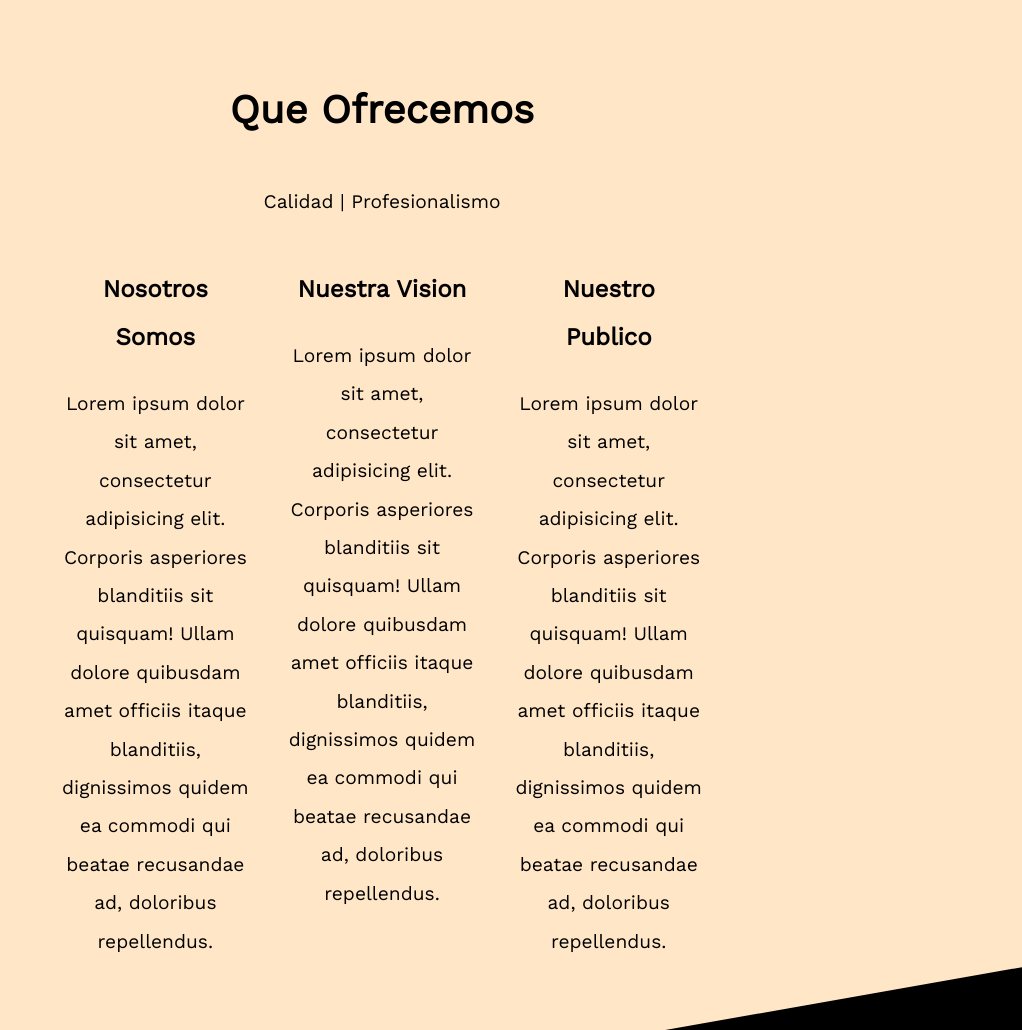
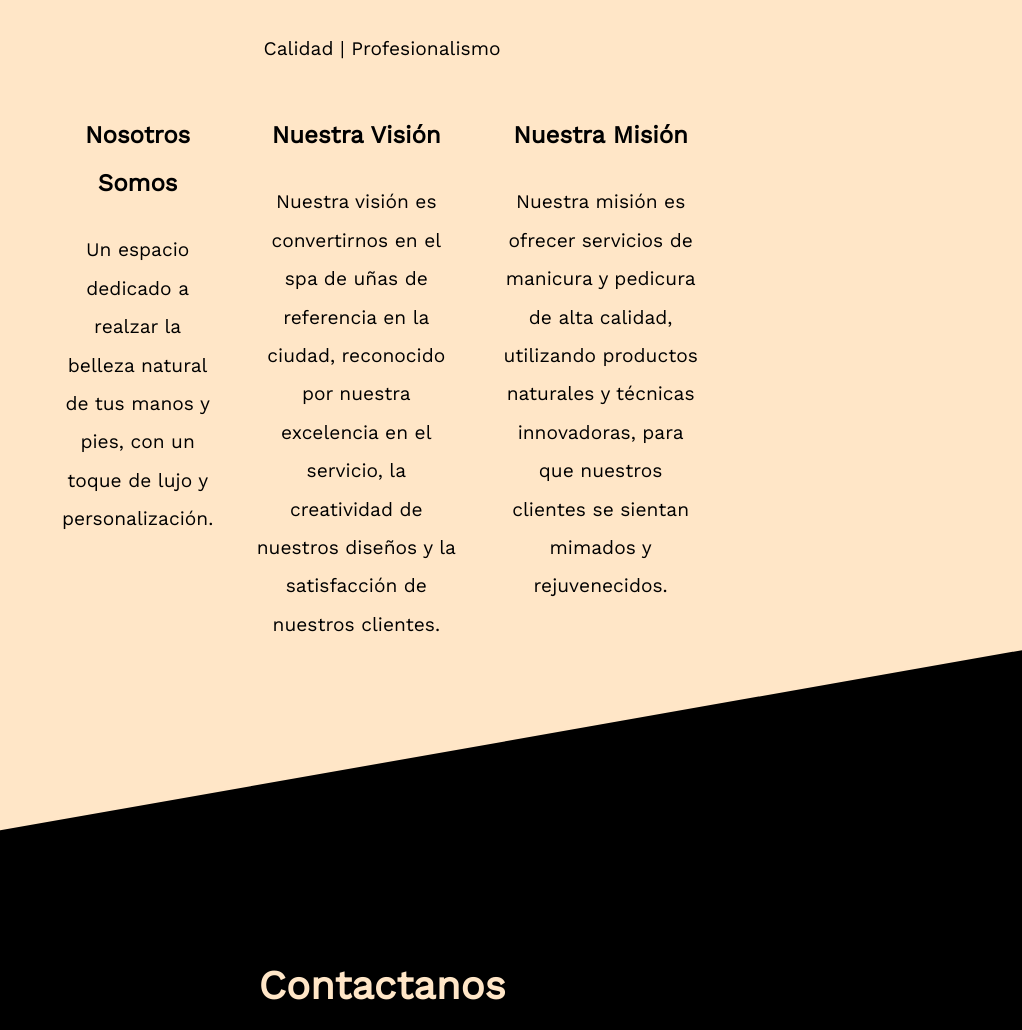
Before and after one commit to carrasco974/ungle.github.io, a plain HTML site: page index.html in a window 1280 px wide. Shown: the part 2620-3650 px from the top of the page, without its empty margins (258-1280 px from the left). Drawn offline with nearby package versions, Linux system fonts and the light colour scheme; a web font is replaced by a local one.

Commit message:
Add files via upload

```diff
--- a/index.html
+++ b/index.html
@@ -64,7 +64,7 @@
          <!--intro-->
          <section class="intro" id="intro">
              <h2>Nuestros Servicios <br> Exclusivos</h2>
-             <p>Lorem ipsum dolor sit amet consectetur adipisicing elit. Alias culpa aliquid, mollitia beatae aut quibusdam fuga vitae velit recusandae laborum asperiores expedita nesciunt eos voluptatibus iste ducimus temporibus quidem delectus.</p>
+             <p>Un espacio dedicado a realzar la belleza natural de tus manos y pies, con un toque de lujo y personalización.</p>
          </section>
 
          <!--productos-->
@@ -172,15 +172,15 @@
             <div class="columns">
                 <div>
                    <h3>Nosotros Somos</h3>
-                   <p>Lorem ipsum dolor sit amet, consectetur adipisicing elit. Corporis asperiores blanditiis sit quisquam! Ullam dolore quibusdam amet officiis itaque blanditiis, dignissimos quidem ea commodi qui beatae recusandae ad, doloribus repellendus.</p>
+                   <p>Un espacio dedicado a realzar la belleza natural de tus manos y pies, con un toque de lujo y personalización.</p>
                 </div>
                 <div>
-                    <h3>Nuestra Vision</h3>
-                    <p>Lorem ipsum dolor sit amet, consectetur adipisicing elit. Corporis asperiores blanditiis sit quisquam! Ullam dolore quibusdam amet officiis itaque blanditiis, dignissimos quidem ea commodi qui beatae recusandae ad, doloribus repellendus.</p>
+                    <h3>Nuestra Visión</h3>
+                    <p>Nuestra visión es convertirnos en el spa de uñas de referencia en la ciudad, reconocido por nuestra excelencia en el servicio, la creatividad de nuestros diseños y la satisfacción de nuestros clientes.</p>
                 </div>
                 <div>
-                    <h3>Nuestro Publico</h3>
-                    <p>Lorem ipsum dolor sit amet, consectetur adipisicing elit. Corporis asperiores blanditiis sit quisquam! Ullam dolore quibusdam amet officiis itaque blanditiis, dignissimos quidem ea commodi qui beatae recusandae ad, doloribus repellendus.</p>
+                    <h3>Nuestra Misión</h3>
+                    <p>Nuestra misión es ofrecer servicios de manicura y pedicura de alta calidad, utilizando productos naturales y técnicas innovadoras, para que nuestros clientes se sientan mimados y rejuvenecidos.</p>
                 </div>
             </div>
          </section>
```
